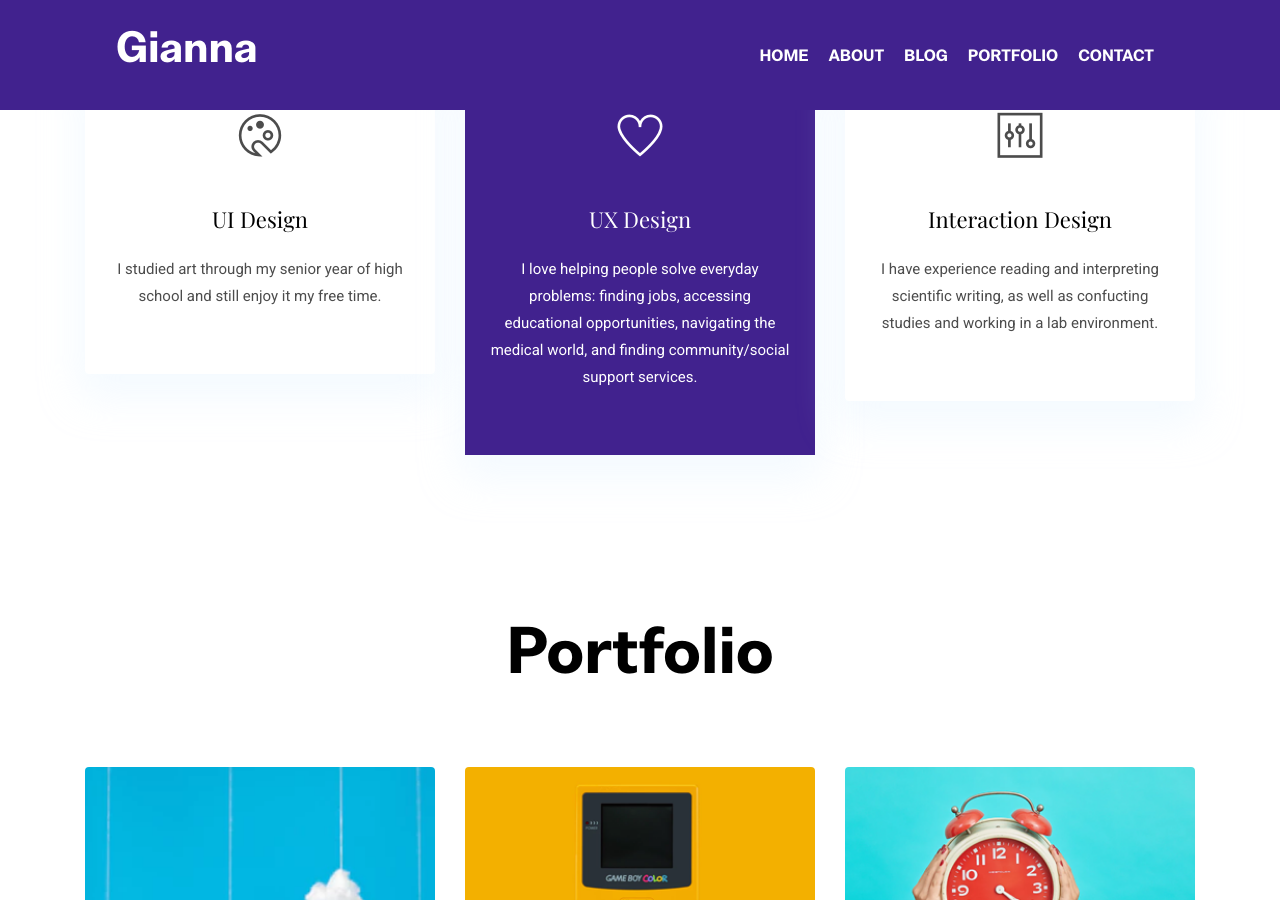
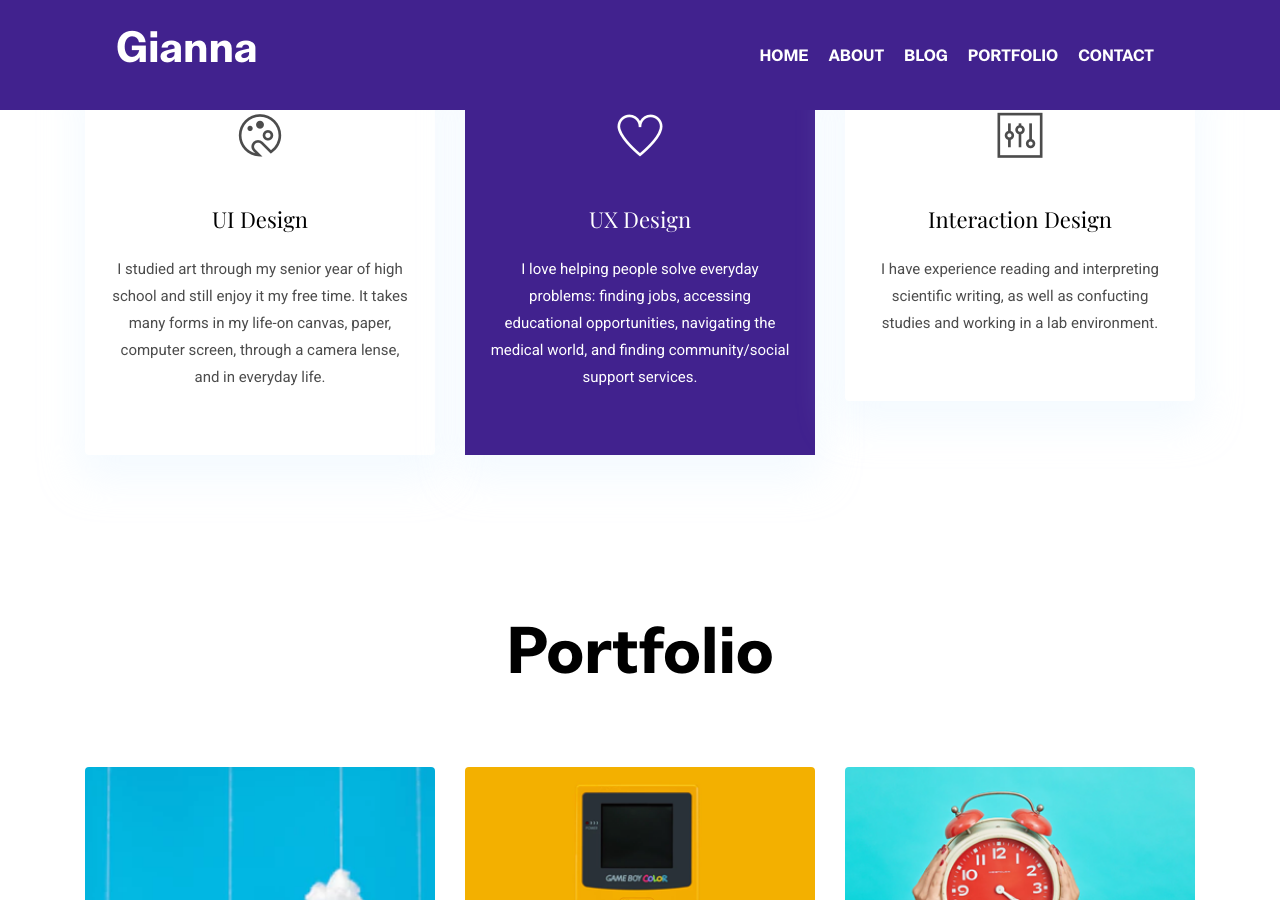
Before and after one commit to gianna2/gianna-barnhart, a Jekyll site: the page built from index.html, in a window 1280 px wide and 900 px high, scrolled down 3017 px. Built offline with Jekyll 4.4.1, drawn with Linux system fonts in a browser that asks for light colours.

Commit message:
Update settings.yml

```diff
--- a/_data/settings.yml
+++ b/_data/settings.yml
@@ -126,7 +126,7 @@ services:
 - {
     name: UI Design,
     icon: ti-palette,
-    description: 'I studied art through my senior year of high school and still enjoy it my free time.',
+    description: 'I studied art through my senior year of high school and still enjoy it my free time. It takes many forms in my life-on canvas, paper, computer screen, through a camera lense, and in everyday life.',
     active: # Add true to select section
   }
 - {
```
